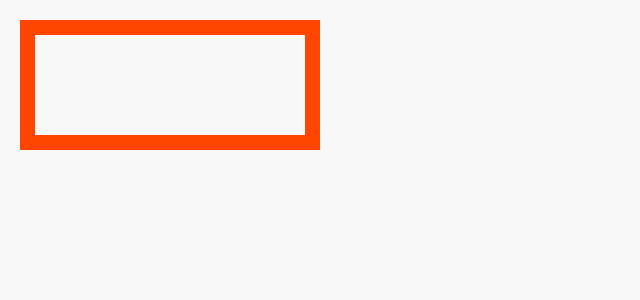
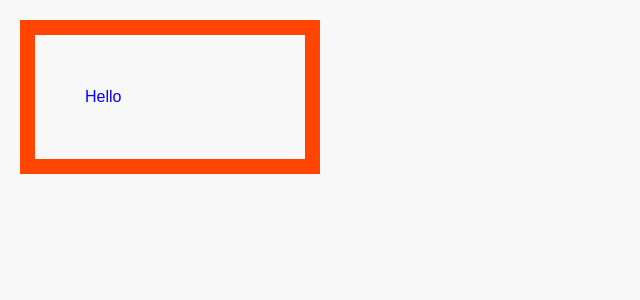
Before and after one commit to DawtDawt/UBCLocalHack2019, a React (Create React App) app: page /maps in a window 1280 px wide. Shown: the top 300 px of the page, without its empty margins (0-640 px from the left). Built offline with nearby package versions, Linux system fonts and the light colour scheme.

Commit message:
maps init

```diff
--- a/src/App.js
+++ b/src/App.js
@@ -4,6 +4,7 @@ import {Route, Switch} from 'react-router-dom'
 import Homepage from "./components/Homepage";
 import Signup from "./components/Signup";
 import Login from "./components/Login";
+import Maps from "./components/maps";
 
 function App() {
   return (
@@ -12,6 +13,7 @@ function App() {
           <Route exact path={"/"} component={Homepage}/>
           <Route exact path={"/Signup"} component={Signup}/>
           <Route exact path={"/login"} component={Login}/>
+          <Route exact path={"/maps"} component={Maps}/>
         </Switch>
       </React.Fragment>
   );
--- a/src/components/Homepage.js
+++ b/src/components/Homepage.js
@@ -26,6 +26,9 @@ class Homepage extends React.Component {
                     <Link to="/signup">
                         <Button variant={"primary"} size={"lg"} style={btnStyle}>Sign Up</Button>
                     </Link>
+                    <Link to="/maps">
+                        <Button variant={"primary"} size={"lg"} style={btnStyle}>MAPS</Button>
+                    </Link>
                 </div>
             </div>
         )
--- /dev/null
+++ b/src/components/maps.js
@@ -0,0 +1,23 @@
+import React from 'react';
+
+
+class Maps extends React.Component {
+    constructor(props) {
+        super(props);
+        this.state = {vehicles: []};
+    }
+
+    render() {
+        const btnStyle = {
+            margin: "10px",
+            width: "120px"
+        };
+
+        return (
+
+                <text>Hello</text>
+        )
+    }
+}
+
+export default Maps;
```
